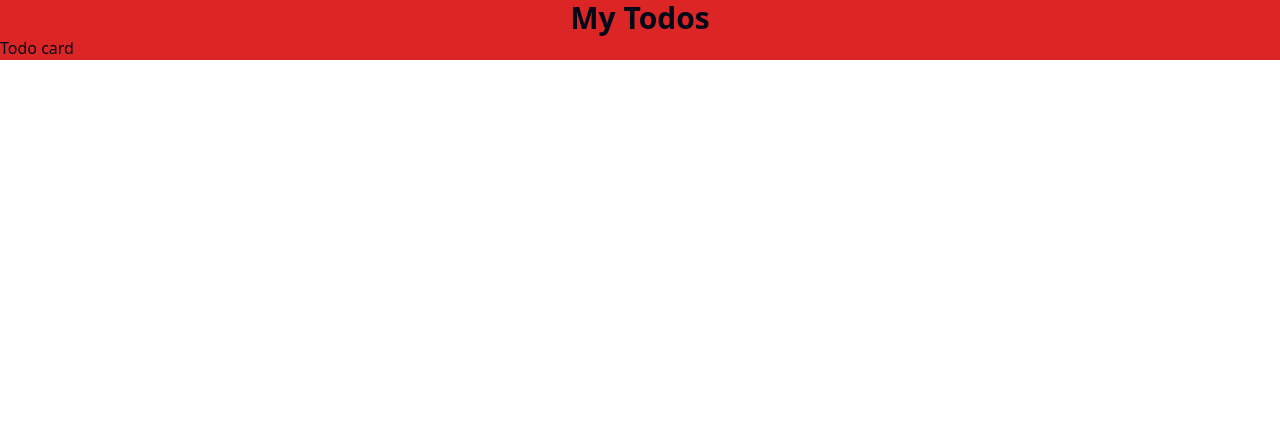
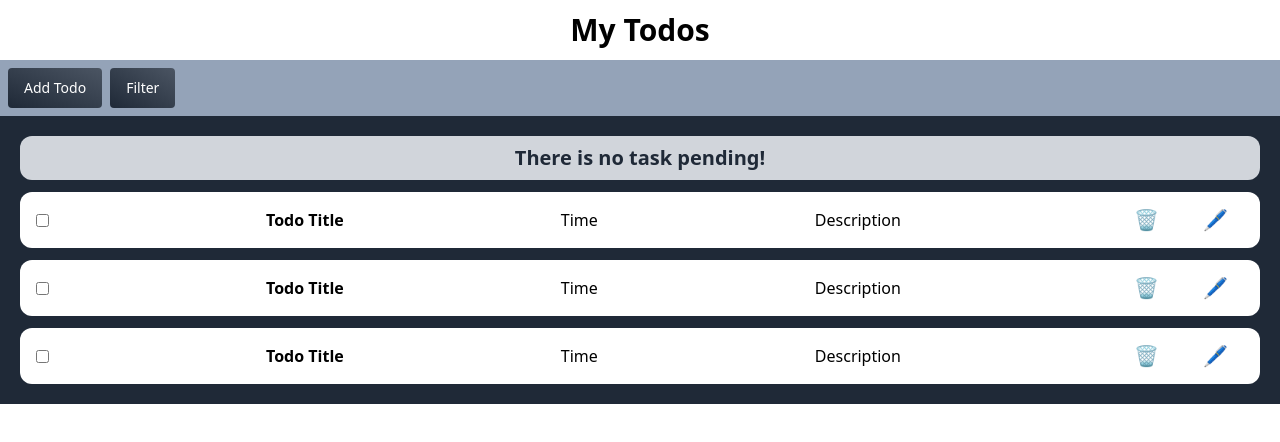
Before and after one commit to gsjoy24/todo-with-redux, a React (Vite) app: page / in a window 1280 px wide. Shown: the top 442 px of the page. Built offline with nearby package versions, Linux system fonts and the light colour scheme.

Commit message:
add card and modal

```diff
--- a/package.json
+++ b/package.json
@@ -9,6 +9,7 @@
     "preview": "vite preview"
   },
   "dependencies": {
+    "@radix-ui/react-dialog": "^1.0.5",
     "@radix-ui/react-slot": "^1.0.2",
     "@reduxjs/toolkit": "^2.0.1",
     "class-variance-authority": "^0.7.0",
--- a/src/components/todo/TodoCard.tsx
+++ b/src/components/todo/TodoCard.tsx
@@ -1,9 +1,17 @@
 import React from 'react';
+import { Button } from '../ui/button';
 
 const TodoCard = () => {
 	return (
-		<div>
-			<h1>Todo card</h1>
+		<div className="bg-white rounded-xl flex justify-between items-center py-2 px-4">
+			<input type="checkbox" name="" id="" />
+			<p className="font-semibold">Todo Title</p>
+			<p>Time</p>
+			<p>Description</p>
+			<div className="space-x-3 text-2xl">
+				<Button className='text-xl'>🗑️</Button>
+				<Button className='text-xl'>🖊️</Button>
+			</div>
 		</div>
 	);
 };
--- a/src/components/todo/TodoContainer.tsx
+++ b/src/components/todo/TodoContainer.tsx
@@ -1,9 +1,23 @@
+import { Button } from '../ui/button';
 import TodoCard from './TodoCard';
 
 const TodoContainer = () => {
 	return (
 		<div>
-			<TodoCard />
+			{/* buttons */}
+			<div className="bg-slate-400 p-2 space-x-2">
+				<Button className="bg-gradient-to-tr  from-gray-800 to-gray-600 text-white rounded-[4px]">Add Todo</Button>
+				<Button className="bg-gradient-to-tr  from-gray-800 to-gray-600 text-white rounded-[4px]">Filter</Button>
+			</div>
+			{/* todo list */}
+			<div className="bg-gray-800 p-5 flex flex-col justify-center gap-3">
+				<div className="bg-gray-300 text-xl rounded-xl font-semibold p-2 flex justify-center items-center">
+					<p className="text-gray-800">There is no task pending!</p>
+				</div>
+				<TodoCard />
+				<TodoCard />
+				<TodoCard />
+			</div>
 		</div>
 	);
 };
--- a/src/components/ui/Container.tsx
+++ b/src/components/ui/Container.tsx
@@ -3,8 +3,9 @@
 type TContainer = {
 	children: ReactNode;
 };
+
 const Container = ({ children }: TContainer) => {
-	return <div className="h-full max-w-7xl bg-red-600">{children}</div>;
+	return <div className="h-full max-w-7xl">{children}</div>;
 };
 
 export default Container;
--- /dev/null
+++ b/src/components/ui/dialog.tsx
@@ -0,0 +1,120 @@
+import * as React from "react"
+import * as DialogPrimitive from "@radix-ui/react-dialog"
+import { X } from "lucide-react"
+
+import { cn } from "@/lib/utils"
+
+const Dialog = DialogPrimitive.Root
+
+const DialogTrigger = DialogPrimitive.Trigger
+
+const DialogPortal = DialogPrimitive.Portal
+
+const DialogClose = DialogPrimitive.Close
+
+const DialogOverlay = React.forwardRef<
+  React.ElementRef<typeof DialogPrimitive.Overlay>,
+  React.ComponentPropsWithoutRef<typeof DialogPrimitive.Overlay>
+>(({ className, ...props }, ref) => (
+  <DialogPrimitive.Overlay
+    ref={ref}
+    className={cn(
+      "fixed inset-0 z-50 bg-black/80  data-[state=open]:animate-in data-[state=closed]:animate-out data-[state=closed]:fade-out-0 data-[state=open]:fade-in-0",
+      className
+    )}
+    {...props}
+  />
+))
+DialogOverlay.displayName = DialogPrimitive.Overlay.displayName
+
+const DialogContent = React.forwardRef<
+  React.ElementRef<typeof DialogPrimitive.Content>,
+  React.ComponentPropsWithoutRef<typeof DialogPrimitive.Content>
+>(({ className, children, ...props }, ref) => (
+  <DialogPortal>
+    <DialogOverlay />
+    <DialogPrimitive.Content
+      ref={ref}
+      className={cn(
+        "fixed left-[50%] top-[50%] z-50 grid w-full max-w-lg translate-x-[-50%] translate-y-[-50%] gap-4 border bg-background p-6 shadow-lg duration-200 data-[state=open]:animate-in data-[state=closed]:animate-out data-[state=closed]:fade-out-0 data-[state=open]:fade-in-0 data-[state=closed]:zoom-out-95 data-[state=open]:zoom-in-95 data-[state=closed]:slide-out-to-left-1/2 data-[state=closed]:slide-out-to-top-[48%] data-[state=open]:slide-in-from-left-1/2 data-[state=open]:slide-in-from-top-[48%] sm:rounded-lg",
+        className
+      )}
+      {...props}
+    >
+      {children}
+      <DialogPrimitive.Close className="absolute right-4 top-4 rounded-sm opacity-70 ring-offset-background transition-opacity hover:opacity-100 focus:outline-none focus:ring-2 focus:ring-ring focus:ring-offset-2 disabled:pointer-events-none data-[state=open]:bg-accent data-[state=open]:text-muted-foreground">
+        <X className="h-4 w-4" />
+        <span className="sr-only">Close</span>
+      </DialogPrimitive.Close>
+    </DialogPrimitive.Content>
+  </DialogPortal>
+))
+DialogContent.displayName = DialogPrimitive.Content.displayName
+
+const DialogHeader = ({
+  className,
+  ...props
+}: React.HTMLAttributes<HTMLDivElement>) => (
+  <div
+    className={cn(
+      "flex flex-col space-y-1.5 text-center sm:text-left",
+      className
+    )}
+    {...props}
+  />
+)
+DialogHeader.displayName = "DialogHeader"
+
+const DialogFooter = ({
+  className,
+  ...props
+}: React.HTMLAttributes<HTMLDivElement>) => (
+  <div
+    className={cn(
+      "flex flex-col-reverse sm:flex-row sm:justify-end sm:space-x-2",
+      className
+    )}
+    {...props}
+  />
+)
+DialogFooter.displayName = "DialogFooter"
+
+const DialogTitle = React.forwardRef<
+  React.ElementRef<typeof DialogPrimitive.Title>,
+  React.ComponentPropsWithoutRef<typeof DialogPrimitive.Title>
+>(({ className, ...props }, ref) => (
+  <DialogPrimitive.Title
+    ref={ref}
+    className={cn(
+      "text-lg font-semibold leading-none tracking-tight",
+      className
+    )}
+    {...props}
+  />
+))
+DialogTitle.displayName = DialogPrimitive.Title.displayName
+
+const DialogDescription = React.forwardRef<
+  React.ElementRef<typeof DialogPrimitive.Description>,
+  React.ComponentPropsWithoutRef<typeof DialogPrimitive.Description>
+>(({ className, ...props }, ref) => (
+  <DialogPrimitive.Description
+    ref={ref}
+    className={cn("text-sm text-muted-foreground", className)}
+    {...props}
+  />
+))
+DialogDescription.displayName = DialogPrimitive.Description.displayName
+
+export {
+  Dialog,
+  DialogPortal,
+  DialogOverlay,
+  DialogClose,
+  DialogTrigger,
+  DialogContent,
+  DialogHeader,
+  DialogFooter,
+  DialogTitle,
+  DialogDescription,
+}
--- a/src/index.css
+++ b/src/index.css
@@ -2,7 +2,7 @@
 @tailwind components;
 @tailwind utilities;
 
-@layer base {
+@layer base {Add-Printer
 	:root {
 		--background: 0 0% 100%;
 		--foreground: 222.2 84% 4.9%;
--- a/src/pages/Todo.tsx
+++ b/src/pages/Todo.tsx
@@ -4,7 +4,7 @@
 const Todo = () => {
 	return (
 		<Container>
-			<h1 className='text-3xl font-bold text-center'>My Todos</h1>
+			<h1 className="text-3xl font-bold text-center p-3">My Todos</h1>
 			<TodoContainer />
 		</Container>
 	);
```
Also changed, not shown: 1 other file (tests, documents, lock files or other folders). Lines whose indentation alone changed are shown as unchanged.
